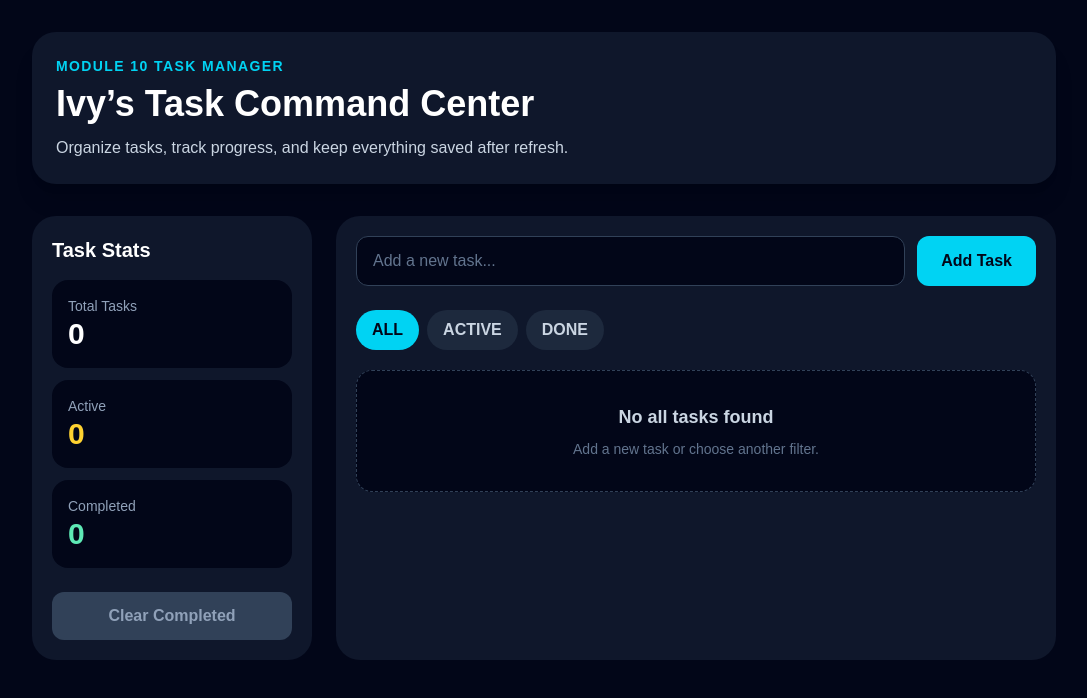
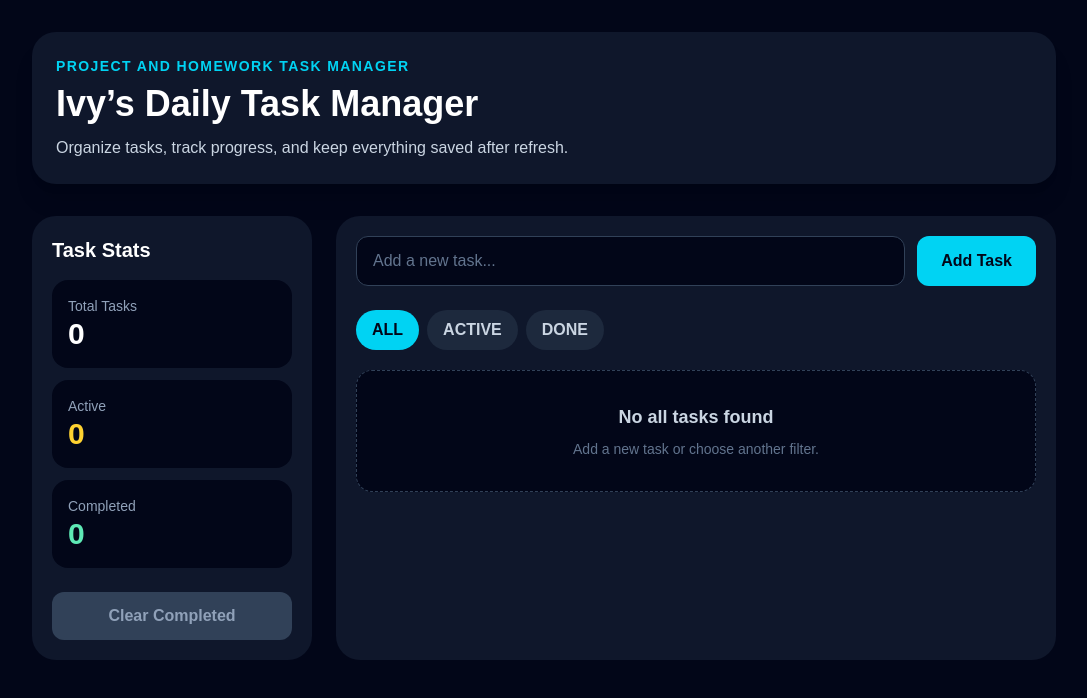
Before and after one commit to Ivelisse-Feliciano/Task-Manager, a Next.js app: page / in a window 1280 px wide. Shown: the top 698 px of the page, without its empty margins (96-1183 px from the left). Built offline with nearby package versions, Linux system fonts and the light colour scheme.

Commit message:
updated the title name for the task board

```diff
--- a/src/components/TaskBoard.js
+++ b/src/components/TaskBoard.js
@@ -1,6 +1,6 @@
 // ══════════════════════════════════════════════════════
 // COMPONENT: TaskBoard
-// PURPOSE: This is the main “brain” of the task manager.
+// PURPOSE: This is the main area and face of the task manager.
 // It owns the task list, filter choice, and all functions
 // that change task data. Child components receive data
 // and send user actions back up through callback props.
@@ -102,10 +102,10 @@ export default function TaskBoard() {
     <section className="mx-auto max-w-5xl">
       <div className="mb-8 rounded-3xl bg-slate-900 p-6 shadow-xl">
         <p className="mb-2 text-sm font-bold uppercase tracking-widest text-cyan-400">
-          Module 10 Task Manager
+          Project and Homework Task Manager
         </p>
 
-        <h1 className="text-4xl font-bold">Ivy’s Task Command Center</h1>
+        <h1 className="text-4xl font-bold">Ivy’s Daily Task Manager</h1>
 
         <p className="mt-3 text-slate-300">
           Organize tasks, track progress, and keep everything saved after refresh.
```
